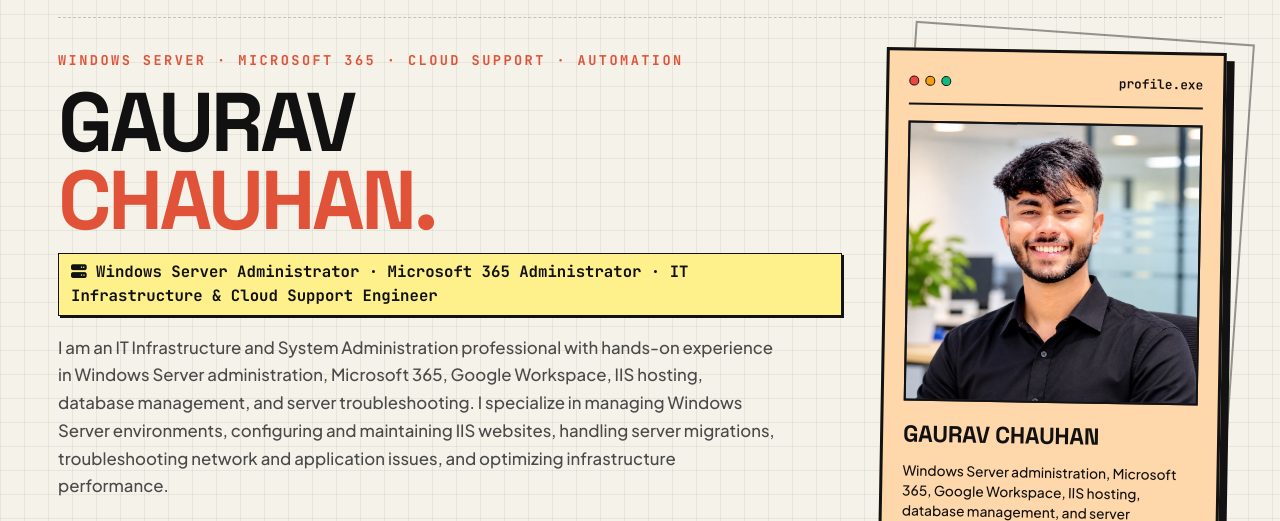
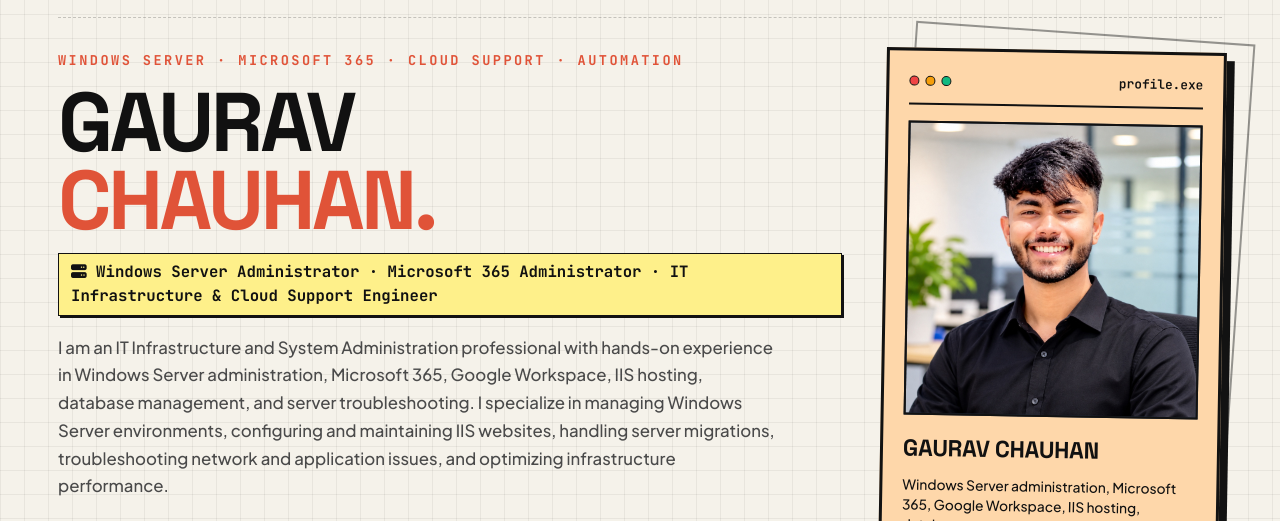
Before and after one commit to gaurav6095/portfolio, a plain HTML site: page index.html in a window 1280 px wide. Shown: the part 58-579 px from the top of the page. Drawn offline with Linux system fonts and the light colour scheme.

Commit message:
Add files via upload

```diff
--- a/styles.css
+++ b/styles.css
@@ -459,20 +459,22 @@ body {
 
 .profile-avatar-frame {
   width: 100%;
-  height: 220px;
+  aspect-ratio: 1 / 1;
+  min-height: 280px;
   border: var(--border-width) solid var(--border-color);
   background: #1e293b;
   overflow: hidden;
   position: relative;
-  display: flex;
-  align-items: center;
-  justify-content: center;
-}
-
+  display: block;
+}
+
+.profile-avatar-img,
 .profile-avatar-svg {
   width: 100%;
   height: 100%;
   object-fit: cover;
+  object-position: center top;
+  display: block;
 }
 
 .profile-info {
@@ -1042,7 +1044,7 @@ body {
 /* Education Cards Grid */
 .education-grid {
   display: grid;
-  grid-template-columns: repeat(3, 1fr);
+  grid-template-columns: repeat(2, 1fr);
   gap: 18px;
 }
 
```
